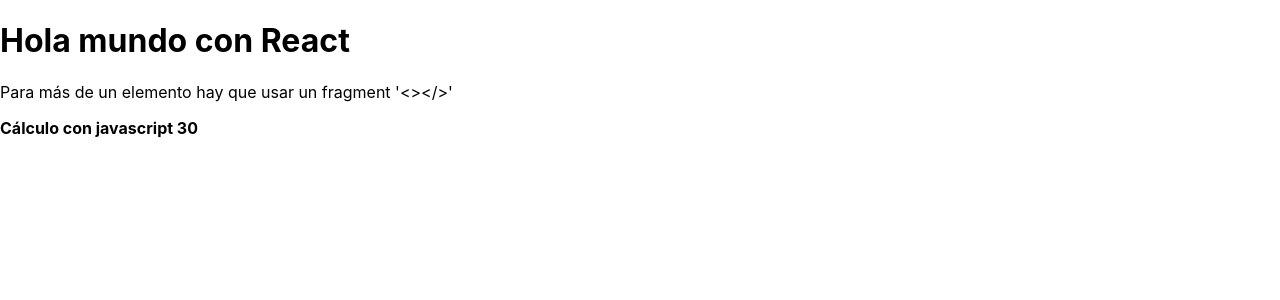
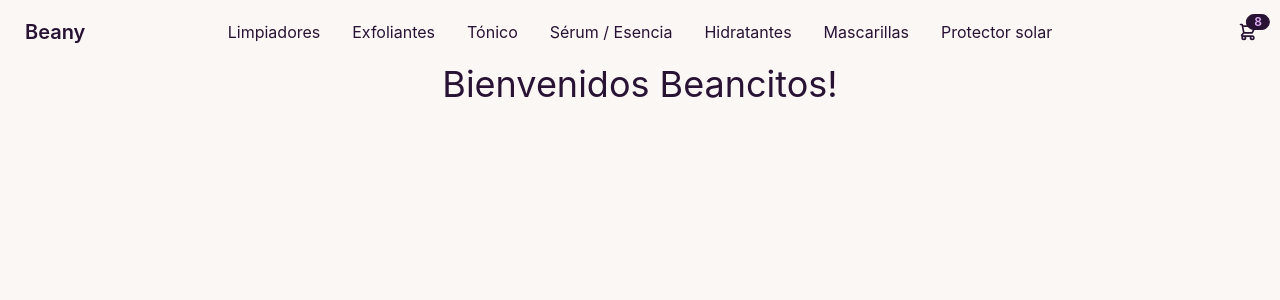
Before and after one commit to asukasakura/beany-nunez-salazar, a React (Create React App) app: page / in a window 1280 px wide. Shown: the top 300 px of the page. Built offline with nearby package versions, Linux system fonts and the light colour scheme.

Commit message:
Entrega desafío 2

```diff
--- a/package.json
+++ b/package.json
@@ -6,6 +6,7 @@
     "@testing-library/jest-dom": "^5.16.4",
     "@testing-library/react": "^12.1.4",
     "@testing-library/user-event": "^13.5.0",
+    "daisyui": "^2.14.0",
     "react": "^18.0.0",
     "react-dom": "^18.0.0",
     "react-scripts": "5.0.0",
@@ -34,5 +35,8 @@
       "last 1 firefox version",
       "last 1 safari version"
     ]
+  },
+  "devDependencies": {
+    "tailwindcss": "^3.0.24"
   }
 }
--- a/public/index.html
+++ b/public/index.html
@@ -1,5 +1,5 @@
 <!DOCTYPE html>
-<html lang="en">
+<html lang="es">
   <head>
     <meta charset="utf-8" />
     <link rel="icon" href="%PUBLIC_URL%/favicon.ico" />
--- a/src/App.js
+++ b/src/App.js
@@ -1,12 +1,14 @@
 import logo from './logo.svg';
 import './App.css';
+import NavBar from './components/NavBar';
+import ItemListContainer from './components/ItemListContainer';
 
 function App() {
+
   return (
     <>
-      <h1>Hola mundo con React</h1>
-      <p>Para más de un elemento hay que usar un fragment '{"<></>"}'</p>
-      <strong>Cálculo con javascript {5*6}</strong>
+      <NavBar></NavBar>
+      <ItemListContainer/>
     </>
   );
 }
--- /dev/null
+++ b/src/components/CartWidget.jsx
@@ -0,0 +1,22 @@
+const CartWidget = () => {
+  return (
+    <div className="dropdown dropdown-end">
+      <label tabIndex="0" className="btn btn-ghost btn-circle">
+        <div className="indicator">
+          <svg xmlns="http://www.w3.org/2000/svg" className="h-5 w-5" fill="none" viewBox="0 0 24 24" stroke="currentColor"><path strokeLinecap="round" strokeLinejoin="round" strokeWidth="2" d="M3 3h2l.4 2M7 13h10l4-8H5.4M7 13L5.4 5M7 13l-2.293 2.293c-.63.63-.184 1.707.707 1.707H17m0 0a2 2 0 100 4 2 2 0 000-4zm-8 2a2 2 0 11-4 0 2 2 0 014 0z" /></svg>
+          <span className="badge badge-sm indicator-item">8</span>
+        </div>
+      </label>
+      <div tabIndex="0" className="mt-3 card card-compact dropdown-content w-52 bg-base-100 shadow">
+        <div className="card-body">
+          <span className="font-bold text-lg">8 Items</span>
+          <span className="text-info">Subtotal: $9999</span>
+          <div className="card-actions">
+            <button className="btn btn-primary btn-block">View cart</button>
+          </div>
+        </div>
+      </div>
+    </div>
+  )
+}
+export default CartWidget
--- /dev/null
+++ b/src/components/ItemListContainer.jsx
@@ -0,0 +1,8 @@
+const ItemListContainer = () => {
+  return (
+    <div className="flex justify-center">
+      <h1 className="text-4xl">Bienvenidos Beancitos!</h1>
+    </div>
+  )
+}
+export default ItemListContainer
--- /dev/null
+++ b/src/components/NavBar.jsx
@@ -0,0 +1,40 @@
+import CartWidget from "./CartWidget"
+
+const NavBar = () => {
+  return (
+    <div class="navbar bg-base-100">
+      <div class="navbar-start">
+        <div class="dropdown">
+          <label tabindex="0" class="btn btn-ghost lg:hidden">
+            <svg xmlns="http://www.w3.org/2000/svg" class="h-5 w-5" fill="none" viewBox="0 0 24 24" stroke="currentColor"><path stroke-linecap="round" stroke-linejoin="round" stroke-width="2" d="M4 6h16M4 12h8m-8 6h16" /></svg>
+          </label>
+          <ul tabindex="0" class="menu menu-compact dropdown-content mt-3 p-2 shadow bg-base-100 rounded-box w-52">
+            <li><a>Limpiadores</a></li>
+            <li><a>Exfoliantes</a></li>
+            <li><a>Tónico</a></li>
+            <li><a>Sérum / Esencia</a></li>
+            <li><a>Hidratantes</a></li>
+            <li><a>Mascarillas</a></li>
+            <li><a>Protector solar</a></li>
+          </ul>
+        </div>
+        <a class="btn btn-ghost normal-case text-xl">Beany</a>
+      </div>
+      <div class="navbar-center hidden lg:flex">
+        <ul class="menu menu-horizontal p-0">
+          <li><a>Limpiadores</a></li>
+          <li><a>Exfoliantes</a></li>
+          <li><a>Tónico</a></li>
+          <li><a>Sérum / Esencia</a></li>
+          <li><a>Hidratantes</a></li>
+          <li><a>Mascarillas</a></li>
+          <li><a>Protector solar</a></li>
+        </ul>
+      </div>
+      <div class="navbar-end">
+        <CartWidget />
+      </div>
+    </div>
+  )
+}
+export default NavBar
--- a/src/index.css
+++ b/src/index.css
@@ -1,3 +1,7 @@
+@tailwind base;
+@tailwind components;
+@tailwind utilities;
+
 body {
   margin: 0;
   font-family: -apple-system, BlinkMacSystemFont, 'Segoe UI', 'Roboto', 'Oxygen',
--- /dev/null
+++ b/tailwind.config.js
@@ -0,0 +1,17 @@
+module.exports = {
+  content: ["./src/**/*.{js,jsx,ts,tsx}"],
+  theme: {
+    extend: {},
+  },
+  plugins: [require("daisyui")],
+  daisyui: {
+    styled: true,
+    themes: ['cupcake'],
+    base: true,
+    utils: true,
+    logs: true,
+    rtl: false,
+    prefix: "",
+    darkTheme: "dark",
+  },
+}
```
Also changed, not shown: 2 other files (tests, documents, lock files or other folders).
